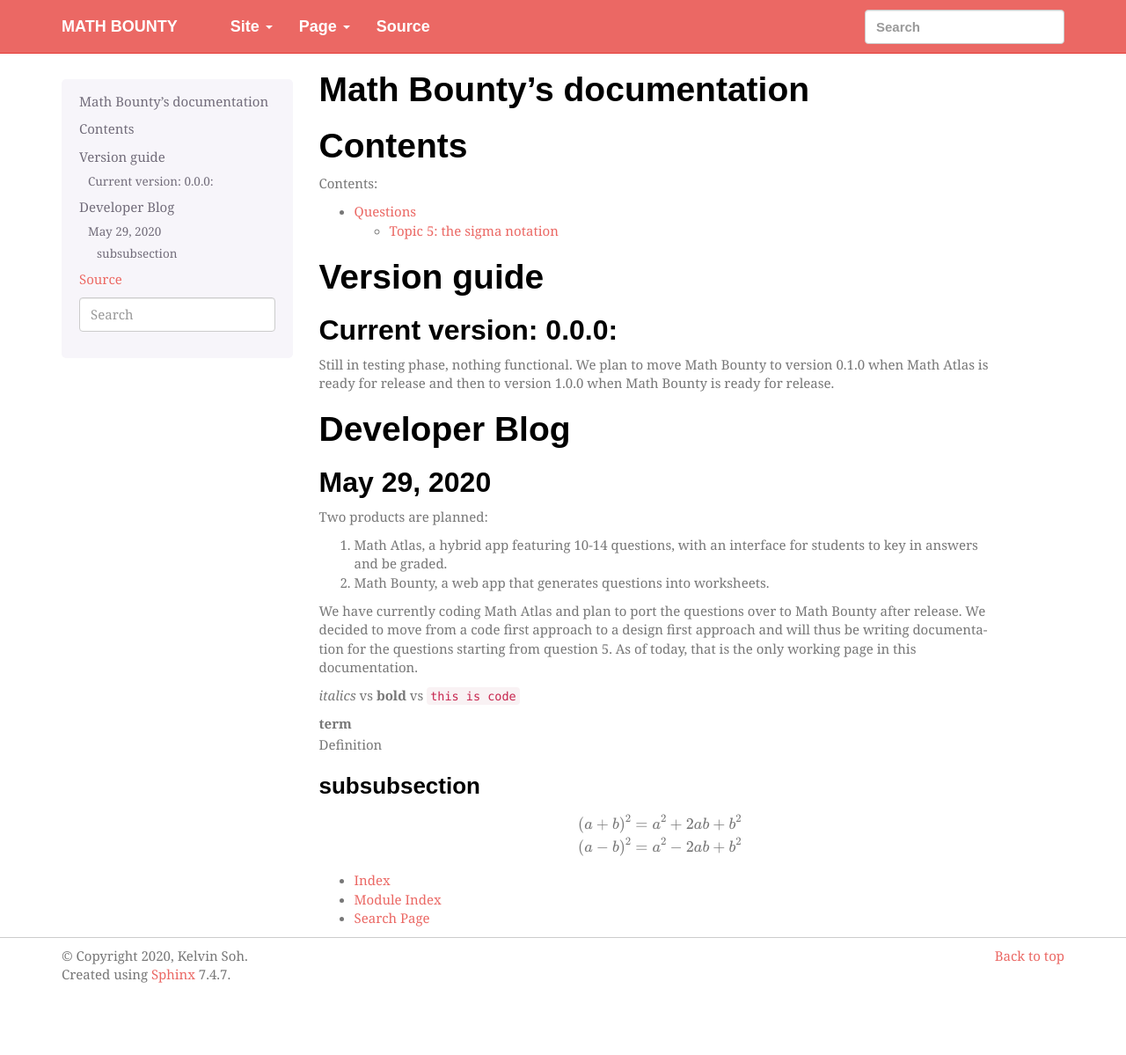
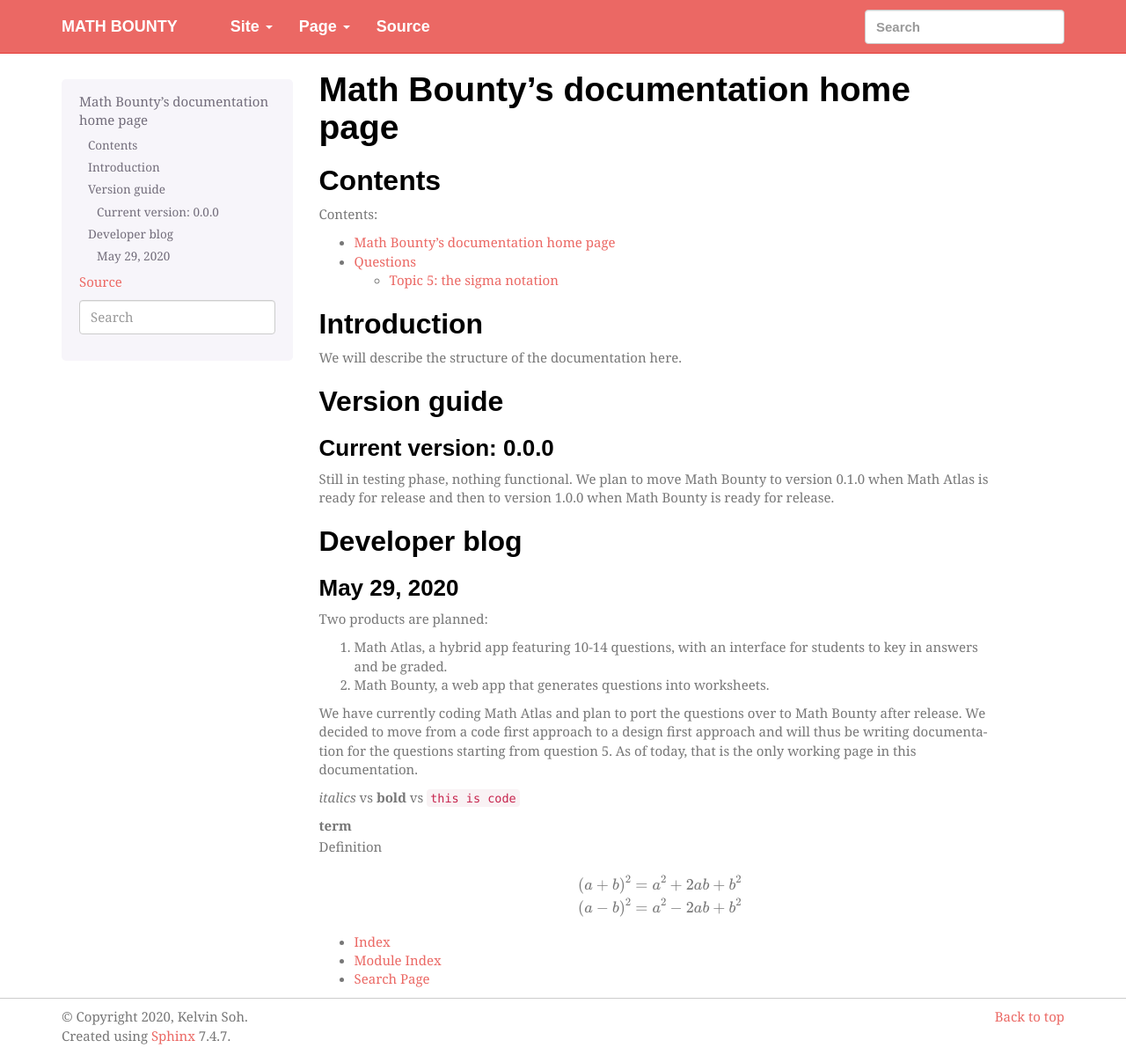
Before and after one commit to kelvinsjk/math-bounty, a Sphinx documentation site: the page built from docs/index.rst, in a window 1280 px wide and 1199 px high. Shown: the whole window at 88% size. Built offline with Sphinx 7.4.7, drawn with Linux system fonts in a browser that asks for light colours; some web fonts are replaced.

```diff
--- a/docs/index.rst
+++ b/docs/index.rst
@@ -3,32 +3,37 @@
    You can adapt this file completely to your liking, but it should at least
    contain the root `toctree` directive.
 
-Math Bounty's documentation
-===========================
+Math Bounty's documentation home page
+======================================
 
 Contents
-========
+---------
 
 .. toctree::
    :maxdepth: 2
    :caption: Contents:
 
+   self
    questions
 
+Introduction
+----------------------------------------------------------------
+We will describe the structure of the documentation here.
+
 Version guide
-=================
+--------------
 
-Current version: 0.0.0:
-------------------------
+Current version: 0.0.0
+^^^^^^^^^^^^^^^^^^^^^^^^^^
 
 Still in testing phase, nothing functional.
 We plan to move Math Bounty to version 0.1.0 when Math Atlas is ready for release and then to version 1.0.0 when Math Bounty is ready for release.
 
-Developer Blog
-==================
+Developer blog
+---------------
 
 May 29, 2020
-------------
+^^^^^^^^^^^^^
 Two products are planned:
 
 1. Math Atlas, a hybrid app featuring 10-14 questions, with an interface for students to key in answers and be graded.
@@ -42,10 +47,6 @@ We have currently coding Math Atlas and plan to port the questions over to Math
 term
    Definition
 
-
-subsubsection
-^^^^^^^^^^^^^
-
 .. math::
 
    (a + b)^2 = a^2 + 2ab + b^2
--- a/docs/questions.rst
+++ b/docs/questions.rst
@@ -26,12 +26,12 @@ This question is inspired by the 2007 H2 Mathematics (9740) Paper 2 Question 2.
 
 Randomly generated elements
 ~~~~~~~~~~~~~~~~~~~~~~~~~~~
-*   :math:`u_n` can be of the form :math:`\frac{1}{n^2},\frac{1}{n},\frac{n-1}{n},\frac{n}{n+1},\frac{n+1}{n},` or :math:`\frac{n}{n-1}`. (6 options)
+*   :math:`u_n` can be of the form :math:`\frac{1}{n^2},\frac{1}{(n+1)^2},\frac{1}{(n-1)^2},\frac{1}{n},\frac{1}{n+1},\frac{1}{n-1},\frac{n-1}{n},\frac{n}{n+1},\frac{n+1}{n},` or :math:`\frac{n}{n-1}`. (10 options)
 *   In (ai), the question could ask for a difference between :math:`u_n` and (:math:`u_{n-1}` or :math:`u_{n+1}`) in either order. (4 options)
-*   In (aii), the bottom limit could be a number from 1 to 5 (checking to make sure such a limit is valid). (5 options)
+*   In (aii), the bottom limit could be a number from 1 to 5 (shifting if necessary to ensure such a limit is valid). (5 options)
 *   In (b), we could replace :math:`n` with :math:`n\pm 1` or :math:`n\pm 2`. (4 options)
 
-This gives the potential for up to 480 unique questions.
+This gives the potential for up to 800 unique questions.
 
 Pedagogy notes
 ~~~~~~~~~~~~~~
```
Also changed, not shown: 1 other file.
